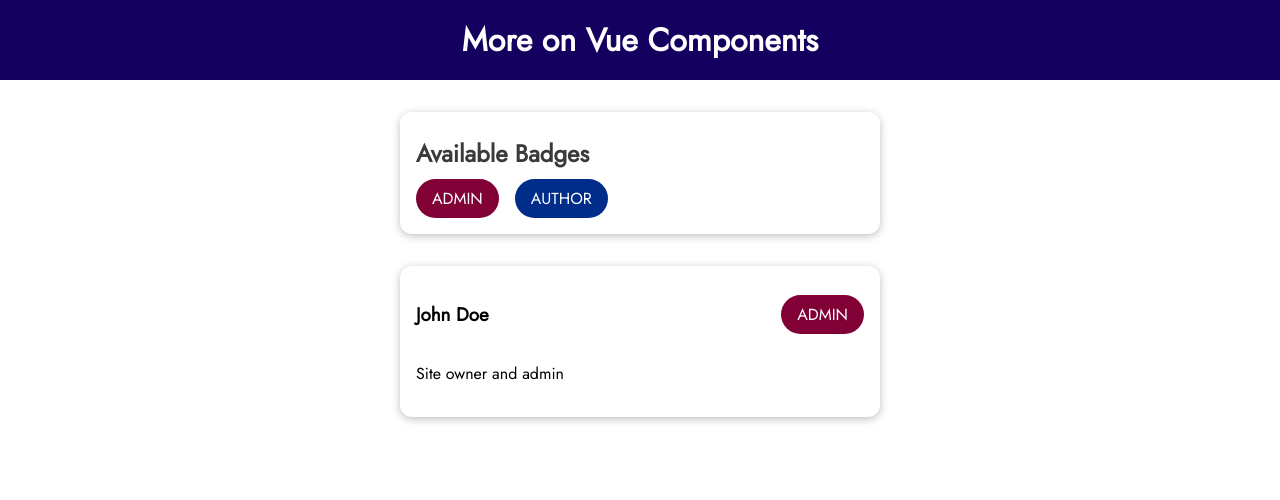
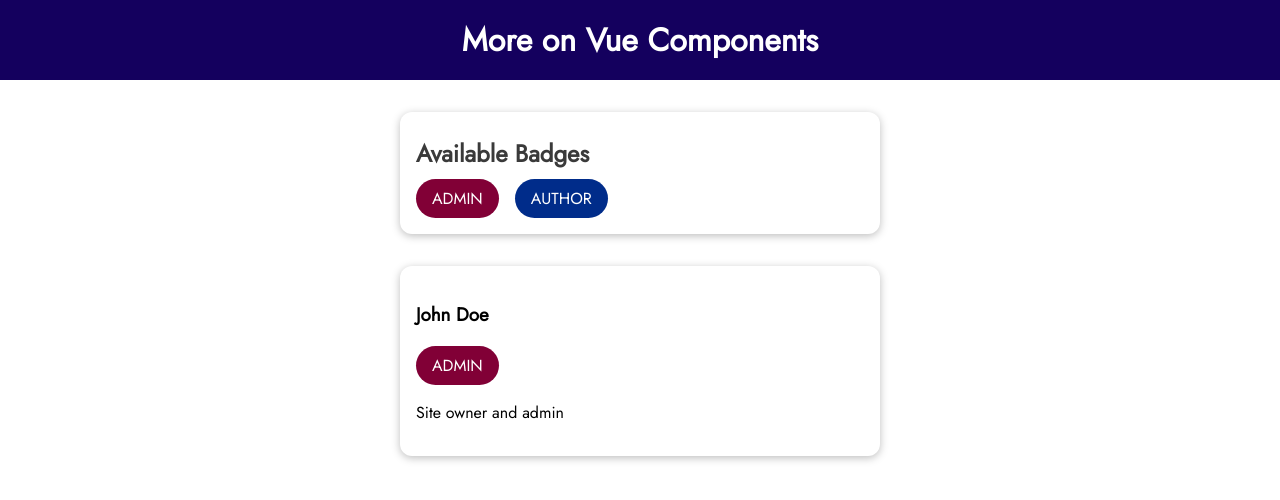
Before and after one commit to nzkks/vuejs-project, a Vue app: page / in a window 1280 px wide. Shown: the top 500 px of the page. Built offline with nearby package versions, Linux system fonts and the light colour scheme.

Commit message:
a component can have multiple slots but named except the default one

```diff
--- a/src/components/userBadges/BadgeList.vue
+++ b/src/components/userBadges/BadgeList.vue
@@ -1,7 +1,10 @@
 <template>
   <section>
     <BaseCard>
-      <h2>Available Badges</h2>
+      <template v-slot:header>
+        <h2>Available Badges</h2>
+      </template>
+
       <ul>
         <li>
           <BaseBadge type="admin" caption="ADMIN" />
--- a/src/components/userBadges/BaseCard.vue
+++ b/src/components/userBadges/BaseCard.vue
@@ -1,5 +1,8 @@
 <template>
-  <div><slot></slot></div>
+  <div>
+    <header><slot name="header"></slot></header>
+    <slot></slot>
+  </div>
 </template>
 
 <style scoped>
--- a/src/components/userBadges/UserInfo.vue
+++ b/src/components/userBadges/UserInfo.vue
@@ -1,10 +1,11 @@
 <template>
   <section>
     <BaseCard>
-      <header>
+      <template v-slot:header>
         <h3>{{ fullName }}</h3>
         <BaseBadge :type="role" :caption="role.toUpperCase()" />
-      </header>
+      </template>
+
       <p>{{ infoText }}</p>
     </BaseCard>
   </section>
```
